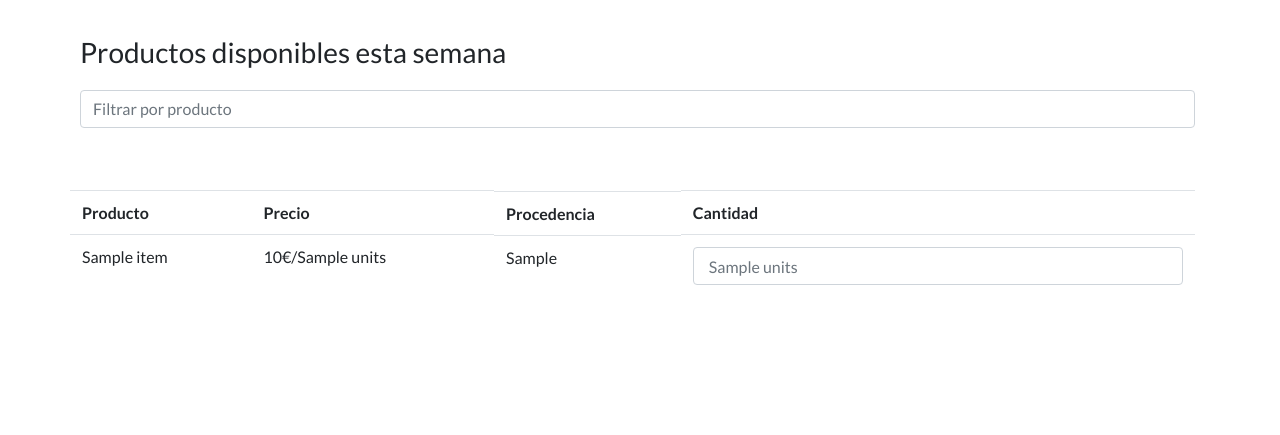
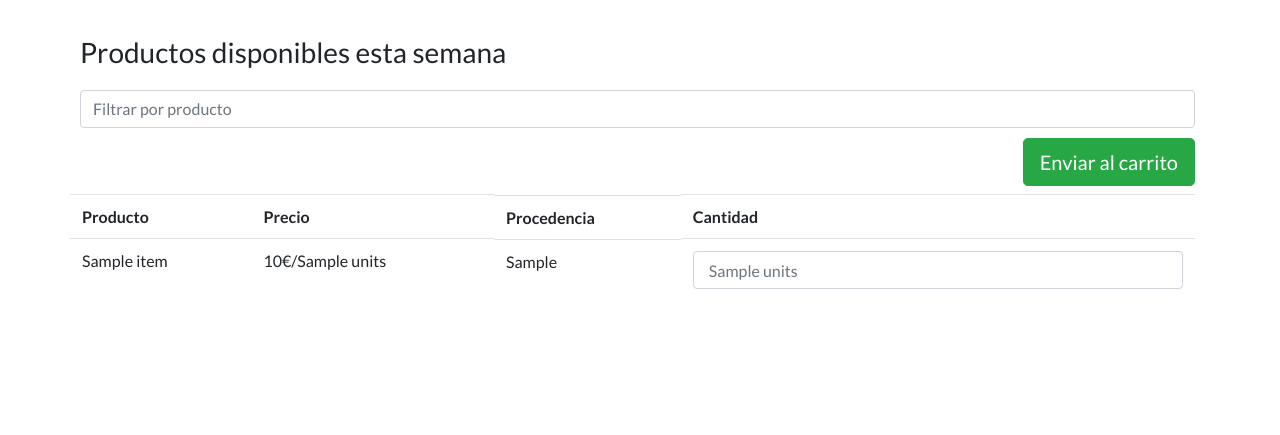
Before and after one commit to scr6292/backend, a Python web app: template templates/menuOrder.html in a window 1280 px wide. Shown: the part 60-495 px from the top of the page. Run offline with Jinja, Linux system fonts and the light colour scheme; the template is opened without the code that fills it: most values are stand-ins (such as "Sample title", 1, 10 or a date in 2020); some libraries are stand-ins or nearby versions.

Commit message:
Provisional button to access cart

```diff
--- a/templates/menuOrder.html
+++ b/templates/menuOrder.html
@@ -33,11 +33,10 @@
 						</thead>
 						<tbody>
 							<form action = "{{url_for('agricultorMenuOrder',agricultor_id=agricultor_id)}}" method = 'POST'>
-								<!-- <h3 class="panel-title" style="float:left; margin-top: 21px; margin-left: 10px;">Productos disponibles esta semana {{week[0]}} de {{year[0]}} </h3>
-							 <div class="add-to-cart" style="float: right; height: 57px;"> -->
-									<button class='btn btn-lg 'style='background-color:transparent; color: white;' type = 'submit' value = 'Actualiza tu compra' style="position: relative; float: right; background: none; border: none; color: #333;     margin-right: 4px;">
-
-										<a style="display: inline-block; float:right; padding-top: 5px;     text-transform: uppercase; font-family: 'Poppins', sans-serif;    line-height: 30px !important; font-size: 12px !important; padding-right: 37px !important;">Enviar al carrito</a>
+								<!-- <h3 class="panel-title" style="float:left; margin-top: 21px; margin-left: 10px;">Productos disponibles esta semana {{week[0]}} de {{year[0]}} </h3> -->
+							 <div style="float: right; height: 57px;">
+									<button class='btn btn-lg btn-success' type = 'submit' value = 'Actualiza tu compra'>
+										<a>Enviar al carrito</a>
 									</button>
 							</div>
 							{% for i in items %}
```
